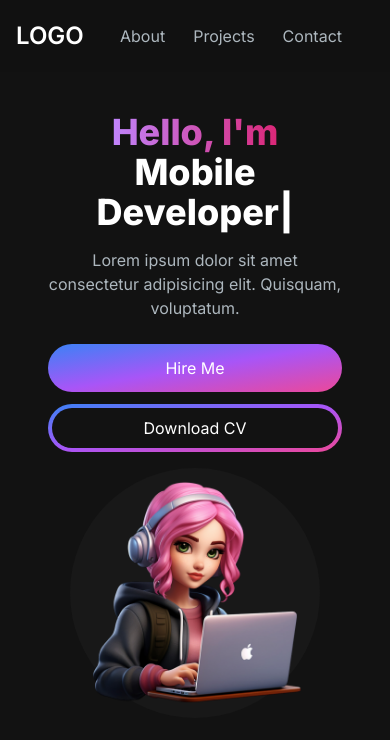
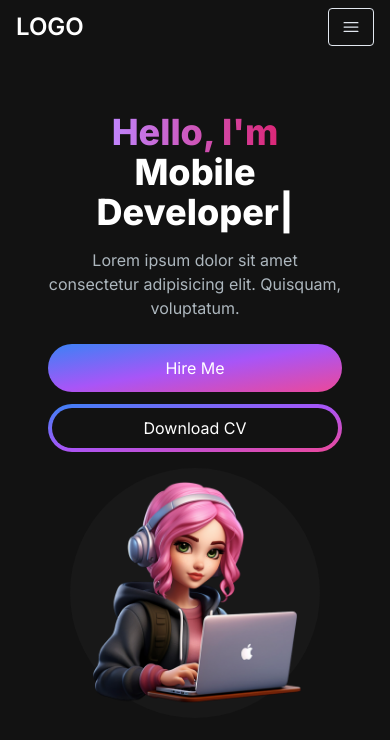
Before and after one commit to alefe0518/nextjs-portfolio, a Next.js app: page / in a window 390 px wide. Shown: the top 740 px of the page. Built offline with nearby package versions, Linux system fonts and the light colour scheme.

Commit message:
added menu overlay

```diff
--- a/package.json
+++ b/package.json
@@ -9,6 +9,7 @@
     "lint": "next lint"
   },
   "dependencies": {
+    "@heroicons/react": "^2.0.18",
     "autoprefixer": "10.4.15",
     "eslint": "8.47.0",
     "eslint-config-next": "13.4.15",
--- /dev/null
+++ b/src/app/components/MenuOverlay.jsx
@@ -0,0 +1,16 @@
+import React from "react";
+import NavLink from "./NavLink";
+
+const MenuOverlay = ({ links }) => {
+  return (
+    <ul className="flex flex-col py-4 items-center">
+      {links.map((link, index) => (
+        <li key={index}>
+          <NavLink href={link.path} title={link.title} />
+        </li>
+      ))}
+    </ul>
+  );
+};
+
+export default MenuOverlay;
--- a/src/app/components/Navbar.jsx
+++ b/src/app/components/Navbar.jsx
@@ -1,6 +1,9 @@
+"use client";
 import Link from "next/link";
-import React from "react";
+import React, { useState } from "react";
 import NavLink from "./NavLink";
+import { Bars3Icon, XmarkIcon } from "@heroicons/react/24/solid";
+import MenuOverlay from "./MenuOverlay";
 
 const navLinks = [
   {
@@ -18,16 +21,35 @@ const navLinks = [
 ];
 
 const Navbar = () => {
+  const [navbarOpen, setNavbarOpen] = useState(false);
+
   return (
-    <nav className="fixed top-0 left-0 right-0 z-10 bg-[#121212] bg-opacity-90">
-      <div className="flex flex-wrap items-center justify-between mx-auto px-4">
+    <nav className="fixed top-0 left-0 right-0 z-10 bg-[#121212] bg-opacity-100">
+      <div className="flex flex-wrap items-center justify-between mx-auto px-4 py-2">
         <Link
           href={"/"}
           className="text-2xl md:text-5xl text-white font-semibold"
         >
           LOGO
         </Link>
-        <div className="menu  block md:w-auto" id="navbar">
+        <div className="mobile-menu block md:hidden">
+          {!navbarOpen ? (
+            <button
+              onClick={() => setNavbarOpen(true)}
+              className="flex items-center px-3 py-2 border rounded border-slate-200 text-slate-200 hover:text-white hover:border-white"
+            >
+              <Bars3Icon className="h-5 w-5" />
+            </button>
+          ) : (
+            <button
+              onClick={() => setNavbarOpen(false)}
+              className="flex items-center px-3 py-2 border rounded border-slate-200 text-slate-200 hover:text-white hover:border-white"
+            >
+              <XmarkIcon className="h-5 w-5" />
+            </button>
+          )}
+        </div>
+        <div className="menu hidden md:block md:w-auto" id="navbar">
           <ul className="flex p-4 md:p-0 md:flex-row md:space-x-8 mt-0">
             {navLinks.map((link, index) => (
               <li key={index}>
@@ -37,6 +59,7 @@ const Navbar = () => {
           </ul>
         </div>
       </div>
+      {navbarOpen ? <MenuOverlay links={navLinks} /> : null}
     </nav>
   );
 };
```
Also changed, not shown: 1 other file (tests, documents, lock files or other folders).
